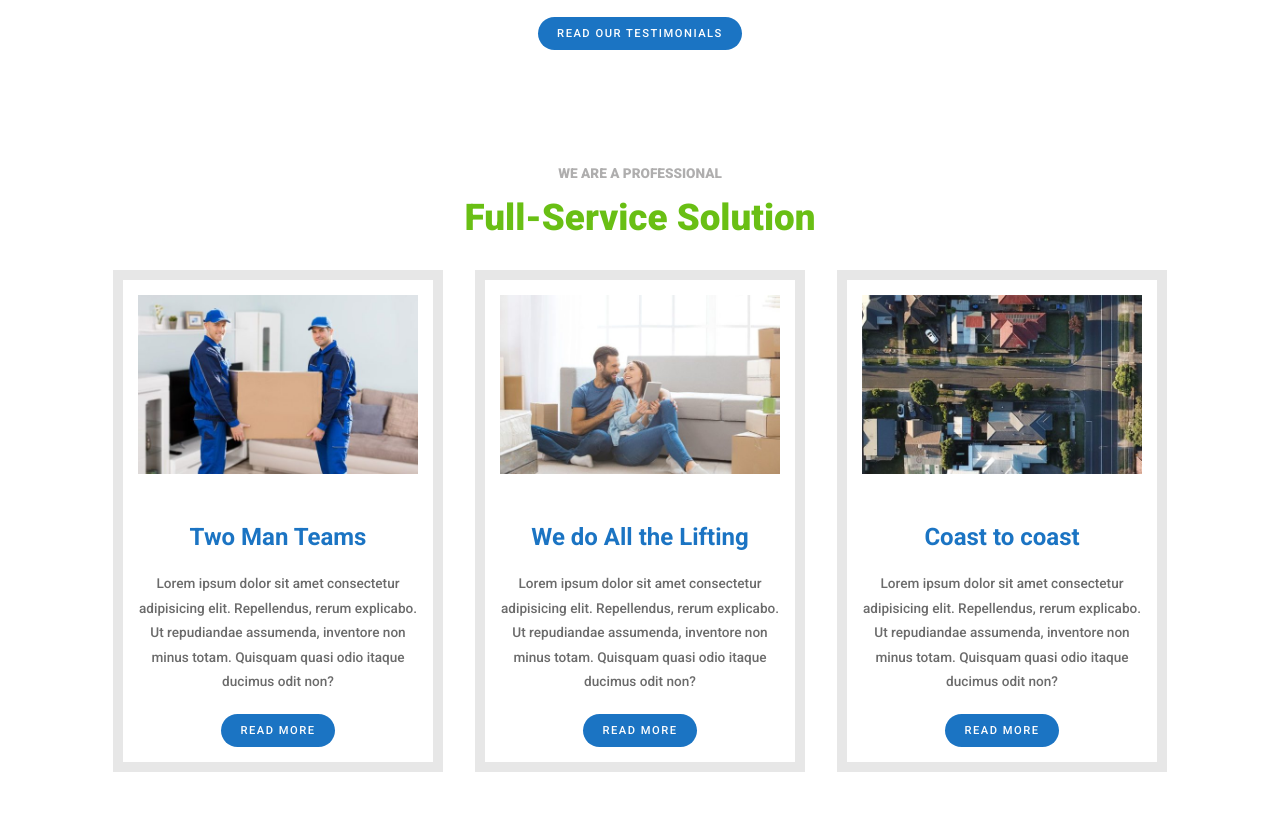
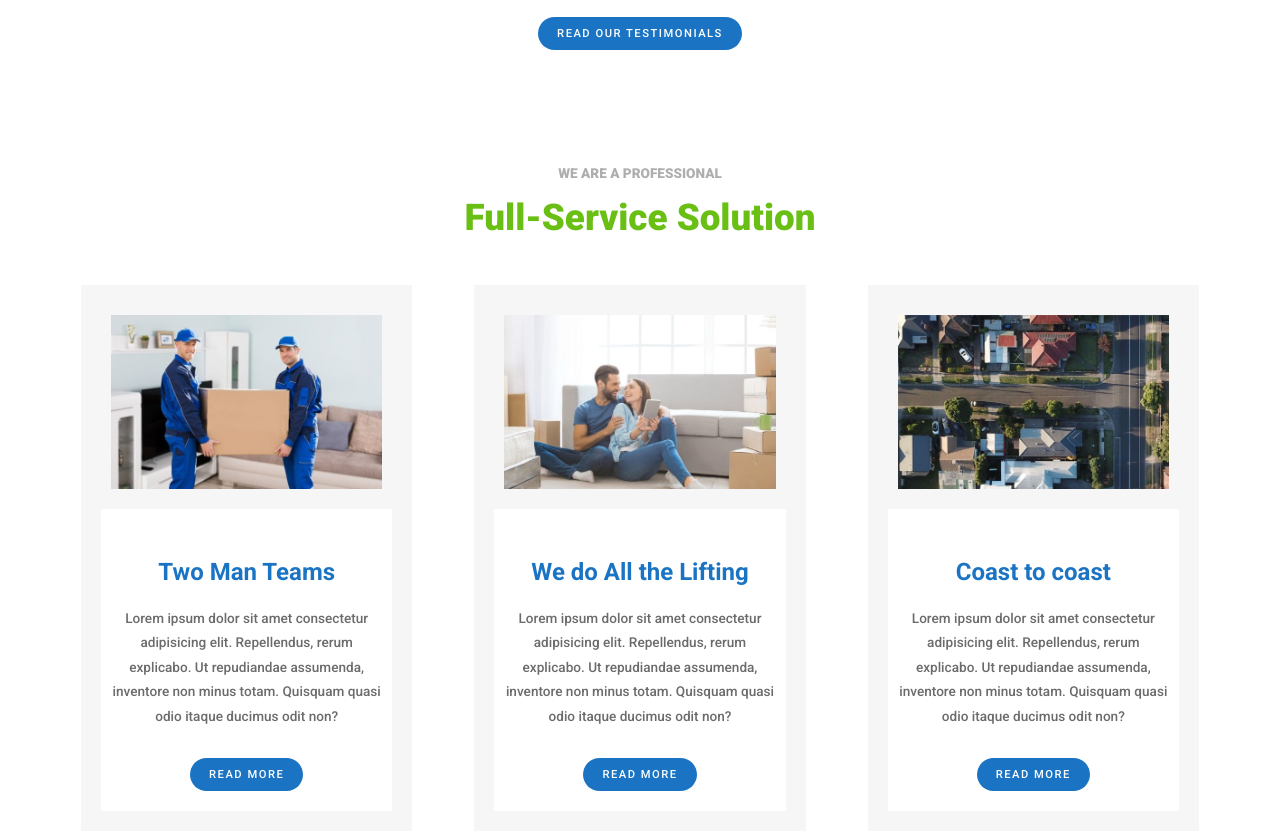
Before and after one commit to SalvatoreB98/proj-html-vuejs, a website: page index.html in a window 1280 px wide. Shown: the part 883-1717 px from the top of the page. Drawn offline with nearby package versions, Linux system fonts and the light colour scheme.

Commit message:
Style update

```diff
--- a/index.html
+++ b/index.html
@@ -85,6 +85,7 @@
                 </h2>
                 <div class="flex justify-center">
                     <div class="card padding-3 margin-1">
+                        <div class="padding-2 overflow-hidden">
                             <div class="img-container">
                                 <img src="public/imgs/avada-movers-serviceonephoto-final-600x383.jpg" alt="">
                             </div>
@@ -94,11 +95,13 @@
                                 repudiandae assumenda, inventore non minus totam. Quisquam quasi odio itaque ducimus odit
                                 non?
                             </p>
-                        <div>
+                            <div class="padding-2">
                                 <a href="#" class="btn">READ MORE</a>
                             </div>
                         </div>
+                    </div>
                     <div class="card padding-3 margin-1">
+                        <div class="padding-2 overflow-hidden">
                             <div class="img-container">
                                 <img src="public/imgs/avada-movers-servicetwophoto-final-600x383.jpg" alt="">
                             </div>
@@ -108,11 +111,13 @@
                                 repudiandae assumenda, inventore non minus totam. Quisquam quasi odio itaque ducimus odit
                                 non?
                             </p>
-                        <div>
+                            <div class="padding-2">
                                 <a href="#" class="btn">READ MORE</a>
                             </div>
                         </div>
+                    </div>
                     <div class="card padding-3 margin-1">
+                        <div class="padding-2 overflow-hidden">
                             <div class="img-container">
                                 <img src="public/imgs/avada-movers-servicethreephoto-final-600x383.jpg" alt="">
                             </div>
@@ -122,8 +127,9 @@
                                 repudiandae assumenda, inventore non minus totam. Quisquam quasi odio itaque ducimus odit
                                 non?
                             </p>
-                        <div>
+                            <div class="padding-2">
                                 <a href="#" class="btn">READ MORE</a>
+                            </div>
                         </div>
                     </div>
                 </div>
--- a/src/partials/common.scss
+++ b/src/partials/common.scss
@@ -8,7 +8,7 @@ html{
 }
 h1{
     font-weight: 800;
-    font-size: 3em;
+    font-size: 3.5em;
     margin: $spacing1 0;
 }
 h2{
@@ -54,7 +54,7 @@ section{
     h3{
         color: $firstMaterial;
         font-size: 1.5em;
-        margin: #{$spacing4+20} 0 $spacing2 0
+        margin: #{$spacing4} 0 $spacing2 0
     }
 }
 .sub-heading{
@@ -64,7 +64,7 @@ section{
     text-transform: capitalize;
 }
 .card{
-    max-width: 330px;
+    max-width: 400px;
     flex: 1;
 }
 .btn{
--- a/src/partials/main.scss
+++ b/src/partials/main.scss
@@ -1,5 +1,6 @@
 .hero{
     height: 60vh;
+    padding-top: 0;
     align-items: center;
     justify-content: center;
     text-align: center;
@@ -20,6 +21,7 @@
     }
 }
 section.block{
+    background-image: url(/public/imgs/);
     text-align: center;
     margin: $spacing2 auto;
     padding: $spacing5;
@@ -34,13 +36,15 @@ section.block{
     .img-container{
         text-align: center;
         img{
-            width: 100%;
+            width: calc(100% + 40px);
+            transform: translate(-20px,-$spacing3);
             height: auto;
             object-fit: cover;
+            border: 20px solid #f6f6f6;;
         }
     }
-    .card{
-        border: 10px solid #e7e7e7;
+    .card > div{
+        border: 20px solid #f6f6f6;
     }
 
 }
@@ -55,11 +59,10 @@ section.block{
     background-repeat: no-repeat;
     .card{
         width: 40%;
-        max-width: 450px;
+        max-width: 500px;
         background-color: $fifthMaterial;
         border: 10px solid $thirdMaterial;
         padding: $spacing5 $spacing3;
-        margin-right: 15%;
         .sub-heading{
             color: $secondTextColor;
             font-weight: 600;
@@ -98,9 +101,10 @@ section.block{
     background-image: url('/public/imgs/avada-movers-request-quote-background.jpg');
     border-bottom: 10px solid $primaryColor;
     p{
-        max-width: 600px;
+        max-width: 700px;
         margin: auto;
-        font-size: $littleFontSize;
+        font-size: 1em;
+        font-weight: 400;
 
     }
 }
--- a/src/partials/utilities.scss
+++ b/src/partials/utilities.scss
@@ -13,6 +13,9 @@
 }
 .text-center{
     text-align: center;
+}
+.overflow-hidden{
+    overflow: hidden;
 }
 //MARGINS AND PADDINGS
 @for $i from 1 through 3 {
```
Also changed, not shown: dist/style.css. Lines whose indentation alone changed are shown as unchanged.
